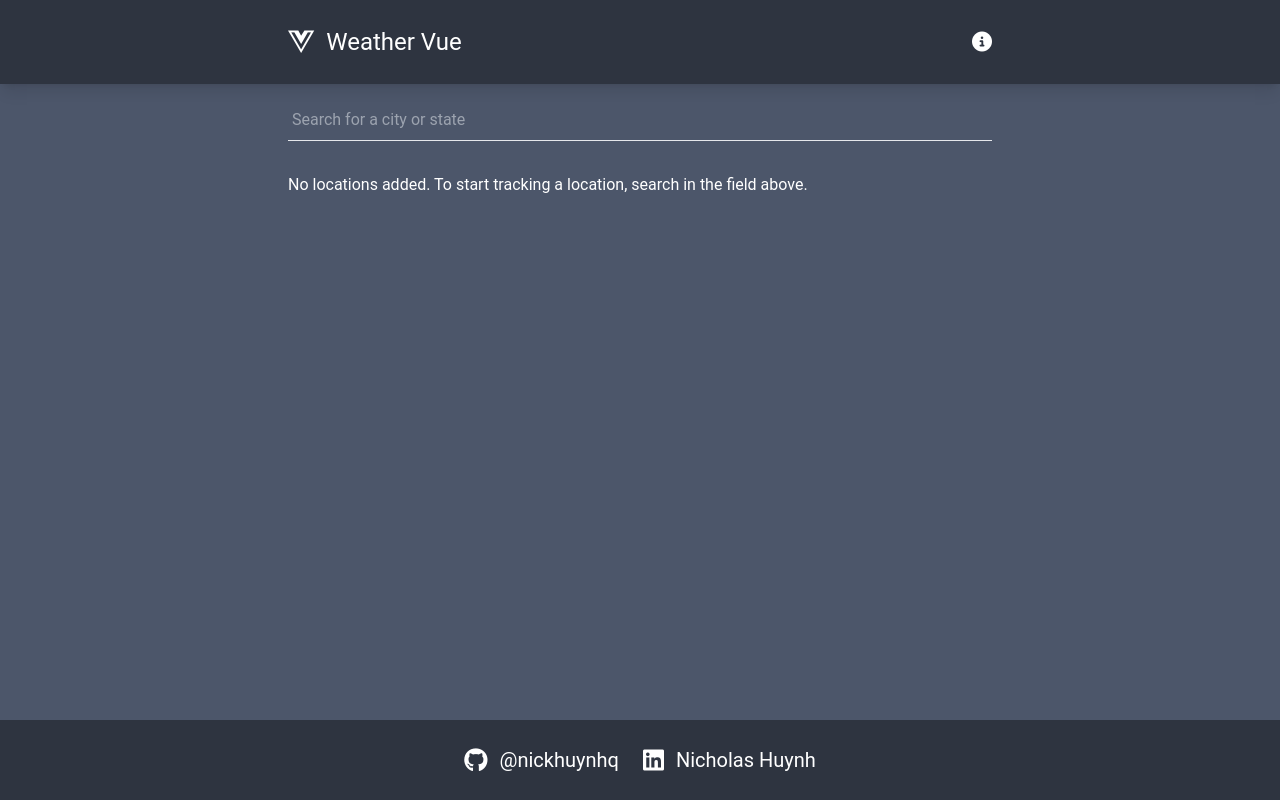
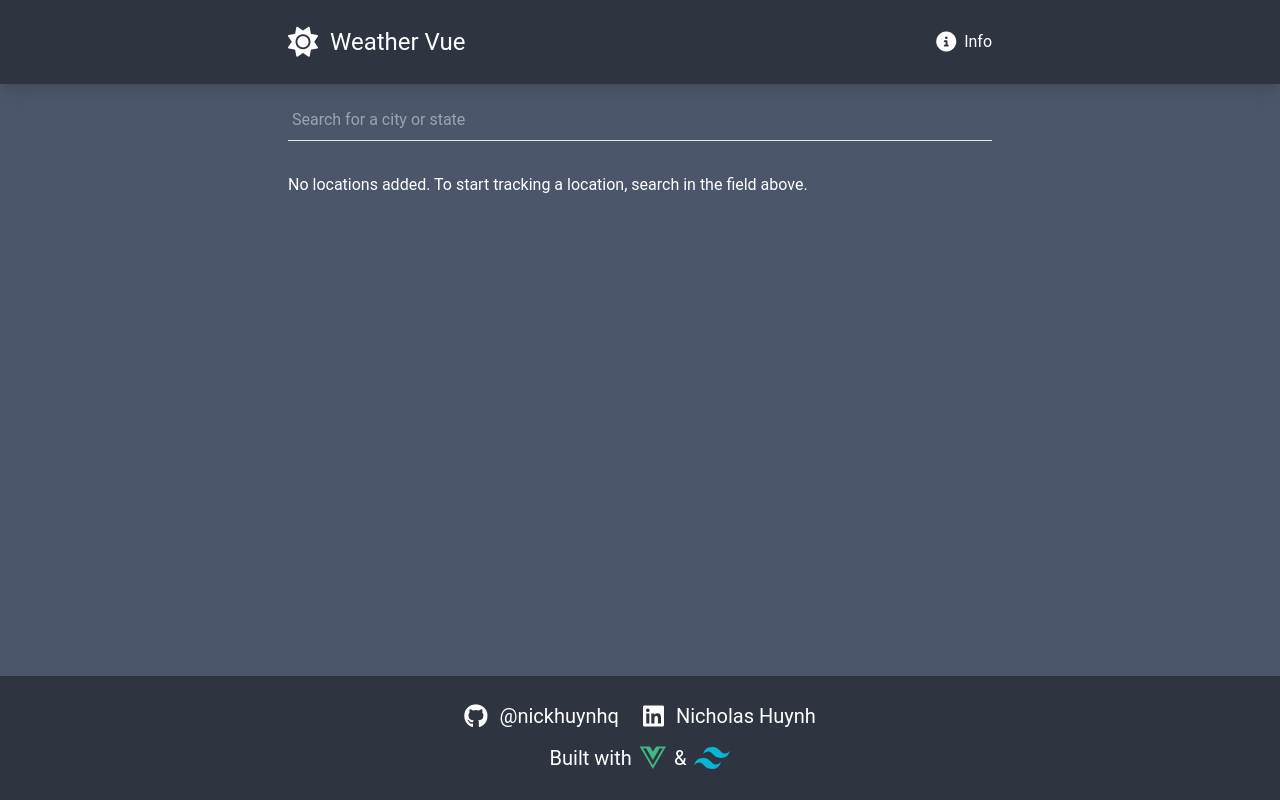
Before and after one commit to nickhuynhq/weather-vue, a Vue app: page / in a window 1280 px wide. Built offline with nearby package versions, Linux system fonts and the light colour scheme.

Commit message:
Styling adjustments for icons and modal

```diff
--- a/src/components/AsyncCityView.vue
+++ b/src/components/AsyncCityView.vue
@@ -39,7 +39,7 @@
       </p>
       <img
         class="w-[150px] h-auto"
-        :src="`http://openweathermap.org/img/wn/${weatherData.current.weather[0].icon}@2x.png`"
+        :src="`https://openweathermap.org/img/wn/${weatherData.current.weather[0].icon}@2x.png`"
       />
     </div>
 
@@ -64,7 +64,7 @@
             </p>
             <img
               class="w-auto h-[50px] object-cover"
-              :src="`http://openweathermap.org/img/wn/${hourData.weather[0].icon}@2x.png`"
+              :src="`https://openweathermap.org/img/wn/${hourData.weather[0].icon}@2x.png`"
             />
             <p class="text-xl">{{ Math.round(hourData.temp) }}&deg;</p>
           </div>
@@ -92,7 +92,7 @@
           </p>
           <img
             class="w-[50px] h-[50px] object-cover"
-            :src="`http://openweathermap.org/img/wn/${day.weather[0].icon}@2x.png`"
+            :src="`https://openweathermap.org/img/wn/${day.weather[0].icon}@2x.png`"
             alt=""
           />
           <div class="flex gap-2 flex-1 justify-end">
--- a/src/components/BaseModal.vue
+++ b/src/components/BaseModal.vue
@@ -10,11 +10,11 @@
         <Transition name="modal-inner">
           <div
             v-if="modalActive"
-            class="p-4 bg-text-primary self-start mt-32 max-w-screen-md"
+            class="flex flex-col p-4 bg-text-primary self-start mt-32 max-w-screen-md rounded-md"
           >
             <slot />
             <button
-              class="text-text-primary my-8 bg-weather-primary py-2 px-6"
+              class="justify-center text-text-primary my-8 bg-weather-primary py-2 px-6 rounded-md duration-150 hover:bg-weather-secondary"
               @click="$emit('close-modal')"
             >
               Close
--- a/src/components/CityCard.vue
+++ b/src/components/CityCard.vue
@@ -1,5 +1,5 @@
 <template>
-  <div class="flex p-6 px-3 bg-weather-secondary rounded-md shadow-md duration-150 hover:scale-105 cursor-pointer">
+  <div class="flex p-6 px-6 bg-weather-secondary rounded-md shadow-md duration-150 hover:scale-105 cursor-pointer">
     <div class="flex flex-col flex-1">
       <h2 class="text-3xl">{{ city.city }}</h2>
       <h3>{{ city.state }}</h3>
--- a/src/components/Footer.vue
+++ b/src/components/Footer.vue
@@ -1,7 +1,7 @@
 <template>
-    <header class="fixed bottom-0 left-0 w-full bg-header">
+    <header class="fixed bottom-0 left-0 w-full bg-header py-6">
       <nav
-        class="container flex justify-center sm:flex-row items-center gap-6 text-text-primary py-6"
+        class="container flex justify-center sm:flex-row items-center gap-6 text-text-primary "
       >
         <a href="https://github.com/nickhuynhq" target="_blank" rel="noopener noreferrer" >
             <div class="flex items-center gap-3 duration-150 hover:text-text-hover hover:scale-105">
@@ -15,7 +15,18 @@
                 <p class="text-xl">Nicholas Huynh</p>
             </div>
         </a>
+
       </nav>
+      <span
+          class="flex gap-2 justify-center items-center mt-2 text-xl duration-150 text-text-primary hover:scale-105 cursor-pointer"
+        >
+          <p>Built with</p>
+          <i class="fa-brands fa-vuejs text-[#41b883] text-3xl"></i>
+          <p>&</p>
+          <img class="fill-current w-9" src="../assets/icons/tailwind-css-icon.svg" alt="tailwind"/>
+
+
+        </span>
     </header>
   </template>
 
--- a/src/components/SiteNavigation.vue
+++ b/src/components/SiteNavigation.vue
@@ -4,22 +4,29 @@
       class="container flex flex-col sm:flex-row items-center gap-4 text-text-primary py-6"
     >
       <RouterLink :to="{ name: 'home' }">
-        <div class="flex items-center gap-3 duration-150 hover:text-text-hover hover:scale-105">
-          <i class="fa-brands fa-vuejs text-3xl"></i>
+        <div
+          class="flex items-center gap-3 duration-150 hover:text-text-hover hover:scale-105"
+        >
+          <i class="fa-solid fa-sun text-3xl"></i>
           <p class="text-2xl">Weather Vue</p>
         </div>
       </RouterLink>
 
       <div class="flex gap-3 flex-1 justify-end">
-        <i
-          class="fa-solid fa-circle-info text-xl duration-150 hover:text-text-hover hover:scale-125 cursor-pointer"
+        <span
+          class="flex gap-2 justify-end items-center duration-150 hover:text-text-hover hover:scale-105 cursor-pointer"
           @click="toggleModal"
-        />
+        >
+          <i class="fa-solid fa-circle-info text-xl" />
+          <p>Info</p>
+        </span>
+
         <i
           class="fa-solid fa-plus text-xl hover:text-text-hover hover:scale-125 duration-150 cursor-pointer"
           @click="addCity"
           v-if="route.query.preview"
         />
+
       </div>
 
       <BaseModal :modalActive="modalActive" @close-modal="toggleModal">
--- a/src/views/HomeView.vue
+++ b/src/views/HomeView.vue
@@ -20,10 +20,9 @@ const getSearchResults = () => {
     if (searchQuery.value) {
       try {
         const result = await axios.get(
-          `http://api.openweathermap.org/geo/1.0/direct?q=${searchQuery.value}&limit=${searchLimit}&appid=${API_KEY}`
+          `https://api.openweathermap.org/geo/1.0/direct?q=${searchQuery.value}&limit=${searchLimit}&appid=${API_KEY}`
         );
         querySearchResults.value = result.data;
-        console.log(querySearchResults);
       } catch {
         searchError.value(true);
       }
@@ -39,7 +38,6 @@ const previewCity = (searchResult) => {
   const city = searchResult.name;
   const state = searchResult.state;
   const country = searchResult.country;
-  console.log(city, state, country)
 
   router.push({
     name: 'cityView',
@@ -65,9 +63,10 @@ const previewCity = (searchResult) => {
         class="py-2 px-1 w-full bg-transparent border-b focus:border-weather-secondary focus:outline-none focus:shadow-[0px_1px_0_0#004E71]"
       />
       <ul
-        class="absolute bg-weather-secondary text-text-primary w-full shadow-md py-2 px-1 top-[66px]"
+        class="flex items-center gap-3 rounded-md bg-alert text-text-secondary w-full shadow-md py-2 px-4 mt-4 top-[66px]"
         v-if="querySearchResults"
       >
+      <i class="fa-solid fa-triangle-exclamation" />
         <p v-if="searchError">
           Uh oh, something went wrong, please try again.
         </p>
--- a/tailwind.config.js
+++ b/tailwind.config.js
@@ -7,6 +7,7 @@ module.exports = {
         "header": "#2e3440",
         "weather-primary": "#4c566a",
         "weather-secondary": "#2e3440",
+        "alert": "#ebcb8b",
         "text-primary": "white",
         "text-secondary": "black",
         "text-hover": "#a3be8c",
```
Also changed, not shown: src/assets/icons/tailwind-css-icon.svg (added).
